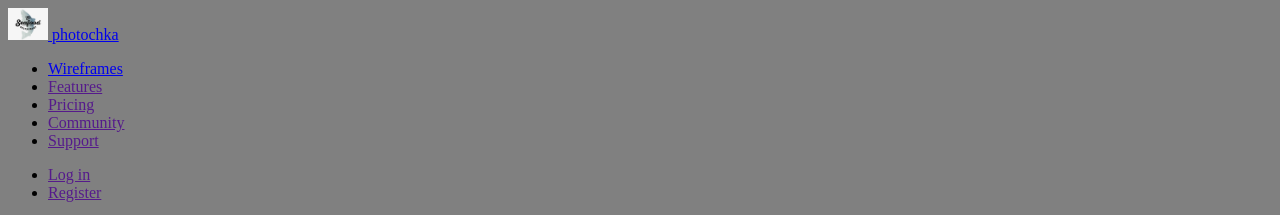
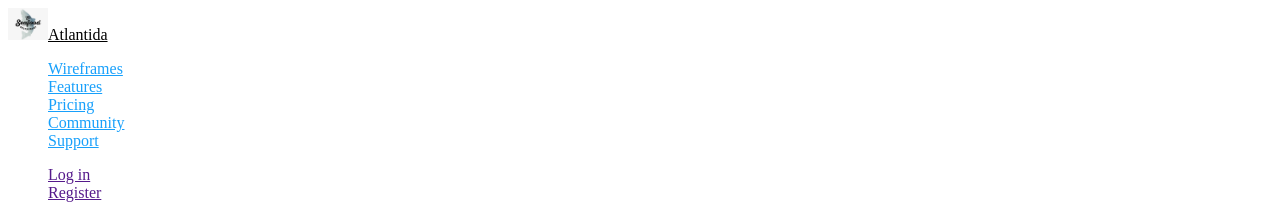
Before and after one commit to dramarec/css-1, a plain HTML site: page index.html in a window 1280 px wide. Shown: the top 215 px of the page. Drawn offline with Linux system fonts and the light colour scheme.

Commit message:
Подключаем стили 29.10

```diff
--- a/css/style.css
+++ b/css/style.css
@@ -1,3 +1,35 @@
-.body {
-  background-color: gray;
+body {
+  color: #2a2a2a;
 }
+.test-link {
+  color: #000000;
+}
+.test-link:hover {
+  color: #ff6347;
+}
+.test-link:focus {
+  color: #3cff00;
+}
+.test-link:active {
+  color: #2ae459;
+}
+ul {
+  list-style: none;
+}
+
+.logo {
+  color: #000000;
+}
+.logo:hover {
+  color: #8207f5;
+}
+
+/* Site nav */
+.site-nav .link {
+  color: #18a0fb;
+}
+
+.site-nav .link:hover,
+.site-nav .link:focus {
+  color: #6f00ff;
+}
--- a/index.html
+++ b/index.html
@@ -6,24 +6,24 @@
     <title>Document1</title>
     <link rel="stylesheet" href="css/style.css" />
   </head>
-  <body class="body">
+  <body>
     <!-- Шапка сайта -->
-    <header>
+    <header class="page-header">
       <nav>
-        <a href="/">
-          <img src="./img/img.png" alt="logotip" width="40" />
-          photochka
+        <a href="/" class="logo">
+          <img src="./img/img.png" alt="logotip" width="40" />Atlantida
         </a>
 
-        <ul>
-          <li><a href="./wireframes.html">Wireframes</a></li>
-          <li><a href="">Features</a></li>
-          <li><a href="">Pricing</a></li>
-          <li><a href="">Community</a></li>
-          <li><a href="">Support</a></li>
+        <ul class="site-nav list">
+          <!-- переход на другую страничку -->
+          <li><a href="./wireframes.html" class="link">Wireframes</a></li>
+          <li><a href="" class="link">Features</a></li>
+          <li><a href="" class="link">Pricing</a></li>
+          <li><a href="" class="link">Community</a></li>
+          <li><a href="" class="link">Support</a></li>
         </ul>
 
-        <ul>
+        <ul class="auth-nav">
           <li><a href="">Log in</a></li>
           <li><a href="">Register</a></li>
         </ul>
```
Also changed, not shown: .prettierrc.json (added).
